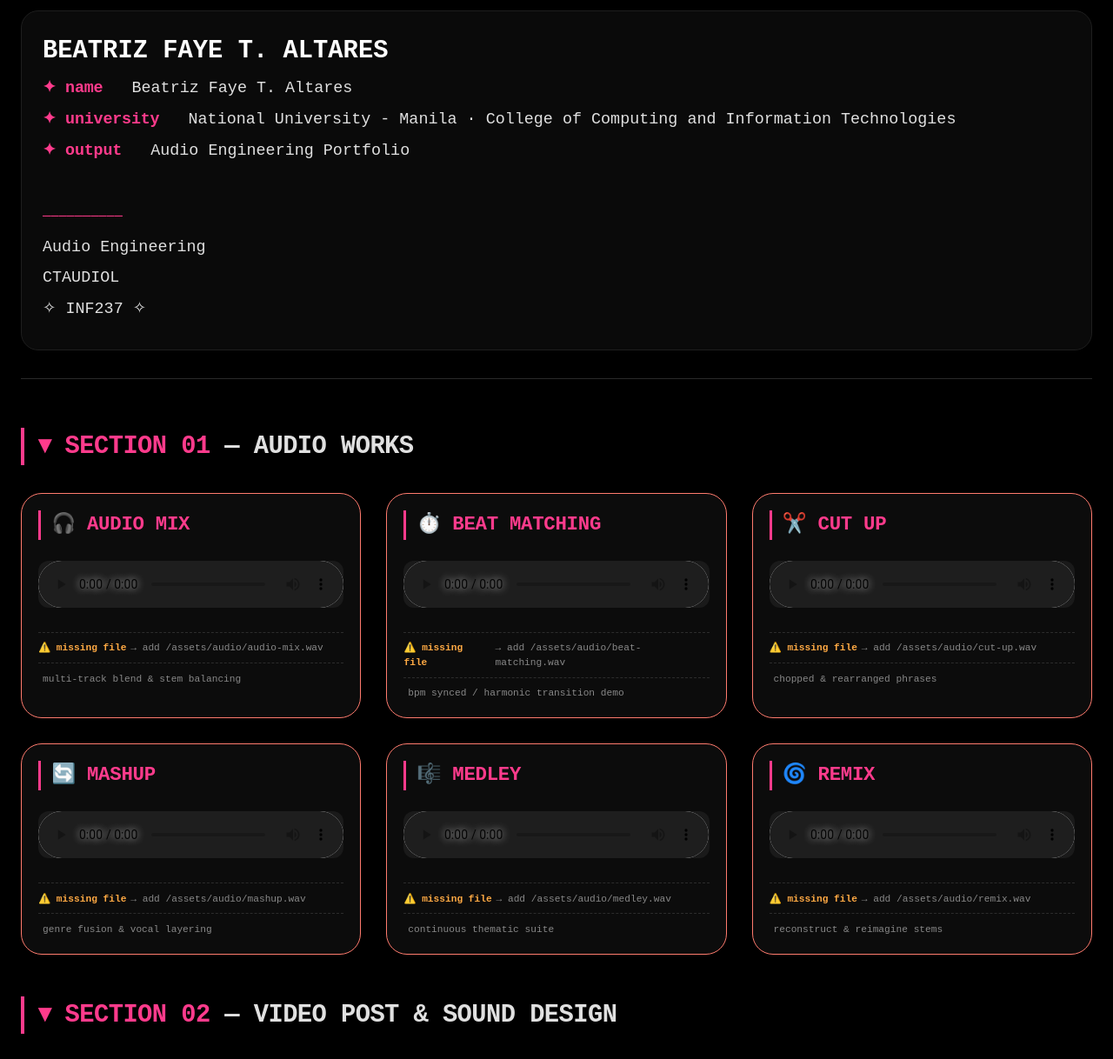
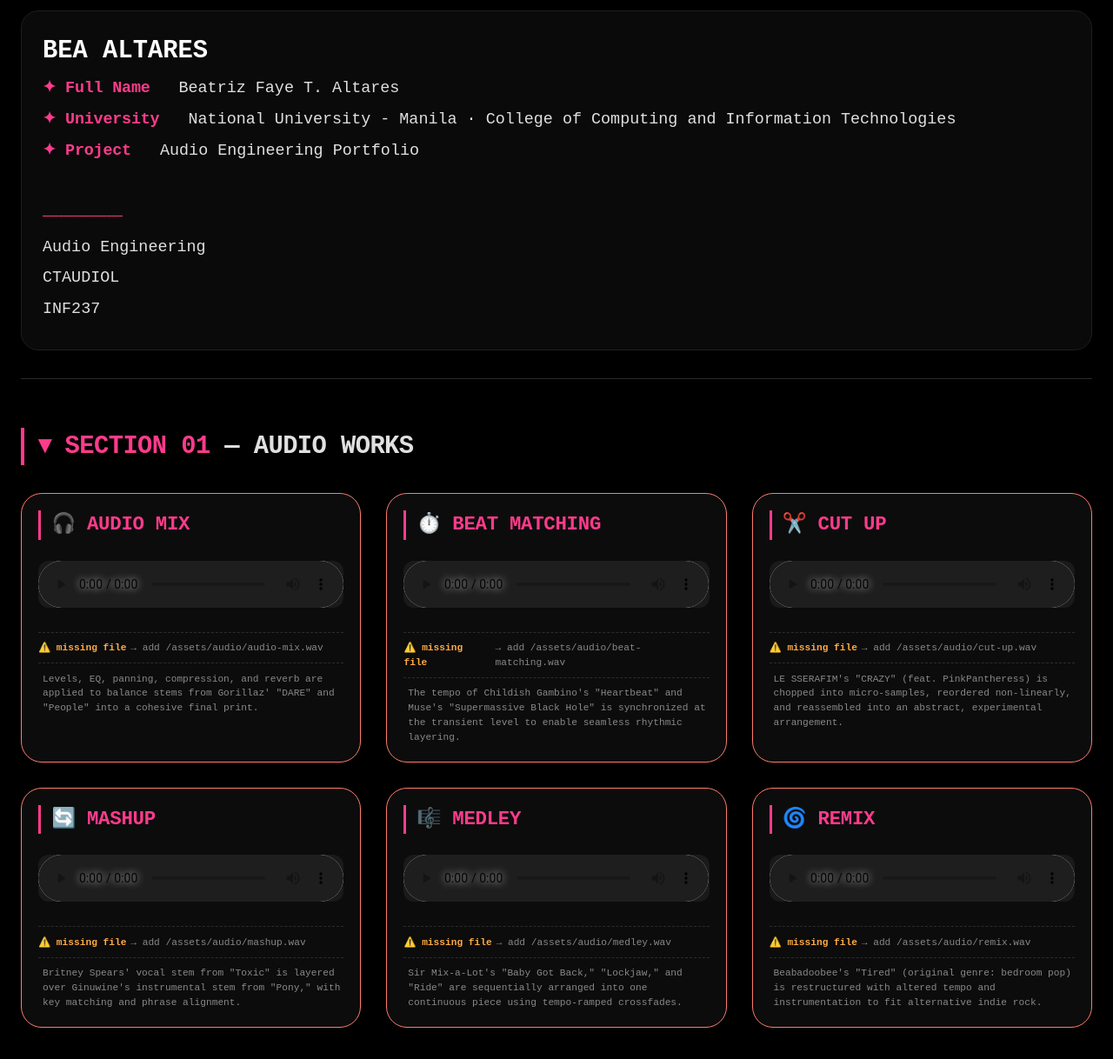
Before and after one commit to yvesntaul/Audio-Engineering-Portfolio, a plain HTML site: page index.html in a window 1280 px wide. Shown: the part 111-1329 px from the top of the page at 87% size. Drawn offline with Linux system fonts and the light colour scheme.

Commit message:
Finalization

```diff
--- a/index.html
+++ b/index.html
@@ -40,7 +40,7 @@
       margin: 0 auto;
     }
 
-    /* ----- PROFILE SECTION (LANDING) ----- */
+    /* ----- PROFILE SECTION ----- */
     .profile-section {
       margin-bottom: 3.5rem;
       padding-bottom: 2rem;
@@ -237,21 +237,21 @@
 <body>
 <div class="container">
 
-  <!-- SECTION 0 : LANDING PAGE / PROFILE -->
+  <!-- SECTION 0 : PROFILE -->
   <section class="profile-section">
-    <h1 class="page-title">◢ AUDIO ENGINEERING PORTFOLIO</h1>
+    <h1 class="page-title">☆ AUDIO ENGINEERING PORTFOLIO</h1>
     <div class="profile-grid">
       <div class="profile-detail">
-        <div class="name-highlight">BEATRIZ FAYE T. ALTARES</div>
-        <p><strong>✦ name</strong> &nbsp; Beatriz Faye T. Altares</p>
-        <p><strong>✦ university</strong> &nbsp; National University - Manila · College of Computing and Information Technologies</p>
-        <p><strong>✦ output</strong> &nbsp; Audio Engineering Portfolio</p>
+        <div class="name-highlight">BEA ALTARES</div>
+        <p><strong>✦ Full Name </strong> &nbsp; Beatriz Faye T. Altares</p>
+        <p><strong>✦ University</strong> &nbsp; National University - Manila · College of Computing and Information Technologies</p>
+        <p><strong>✦ Project</strong> &nbsp; Audio Engineering Portfolio</p>
       </div>
       <div class="profile-detail">
         <p><span class="accent-text">⎯⎯⎯⎯⎯⎯⎯⎯⎯⎯</span></p>
         <p>Audio Engineering</p>
         <p>CTAUDIOL</p>
-        <p>✧ INF237 ✧</p>
+        <p>INF237</p>
       </div>
     </div>
   </section>
@@ -260,7 +260,7 @@
   <div class="section-wrapper">
     <h2 class="section-title"><span>▾ SECTION 01</span> — AUDIO WORKS</h2>
     <div class="audio-grid" id="audioGrid">
-      <!-- 6 audios: mix / beat matching / cut up / mashup / medley / remix -->
+      <!-- 6 audios: audio mix / beat matching / cut up / mashup / medley / remix -->
       <!-- each card uses data attributes, fallback messages via JS, but static paths -->
       <div class="media-card" data-title="Audio Mix">
         <h3>🎧 AUDIO MIX</h3>
@@ -269,7 +269,7 @@
           Your browser does not support audio.
         </audio>
         <div class="file-hint" style="display: none;"><span class="status">⚠️ missing file</span> → add /assets/audio/audio-mix.wav</div>
-        <div class="file-hint"><span class="status"></span> multi‑track blend & stem balancing</div>
+        <div class="file-hint"><span class="status"></span>Levels, EQ, panning, compression, and reverb are applied to balance stems from Gorillaz' "DARE" and "People" into a cohesive final print.</div>
       </div>
 
       <div class="media-card" data-title="Beat Matching">
@@ -278,7 +278,7 @@
           <source src="./assets/audio/beat-matching.wav" type="audio/mpeg">
         </audio>
         <div class="file-hint" style="display: none;"><span class="status">⚠️ missing file</span> → add /assets/audio/beat-matching.wav</div>
-        <div class="file-hint"><span class="status"></span> bpm synced / harmonic transition demo</div>
+        <div class="file-hint"><span class="status"></span>The tempo of Childish Gambino's "Heartbeat" and Muse's "Supermassive Black Hole" is synchronized at the transient level to enable seamless rhythmic layering.</div>
       </div>
 
       <div class="media-card" data-title="Cut Up">
@@ -287,7 +287,7 @@
           <source src="./assets/audio/cut-up.wav" type="audio/mpeg">
         </audio>
         <div class="file-hint" style="display: none;"><span class="status">⚠️ missing file</span> → add /assets/audio/cut-up.wav</div>
-        <div class="file-hint"><span class="status"></span> chopped & rearranged phrases</div>
+        <div class="file-hint"><span class="status"></span>LE SSERAFIM's "CRAZY" (feat. PinkPantheress) is chopped into micro-samples, reordered non-linearly, and reassembled into an abstract, experimental arrangement.</div>
       </div>
 
       <div class="media-card" data-title="Mashup">
@@ -296,7 +296,7 @@
           <source src="./assets/audio/mashup.wav" type="audio/mpeg">
         </audio>
         <div class="file-hint" style="display: none;"><span class="status">⚠️ missing file</span> → add /assets/audio/mashup.wav</div>
-        <div class="file-hint"><span class="status"></span> genre fusion & vocal layering</div>
+        <div class="file-hint"><span class="status"></span>Britney Spears' vocal stem from "Toxic" is layered over Ginuwine's instrumental stem from "Pony," with key matching and phrase alignment.</div>
       </div>
 
       <div class="media-card" data-title="Medley">
@@ -305,7 +305,7 @@
           <source src="./assets/audio/medley.wav" type="audio/mpeg">
         </audio>
         <div class="file-hint" style="display: none;"><span class="status">⚠️ missing file</span> → add /assets/audio/medley.wav</div>
-        <div class="file-hint"><span class="status"></span> continuous thematic suite</div>
+        <div class="file-hint"><span class="status"></span>Sir Mix-a-Lot's "Baby Got Back," "Lockjaw," and "Ride" are sequentially arranged into one continuous piece using tempo-ramped crossfades.</div>
       </div>
 
       <div class="media-card" data-title="Remix">
@@ -314,7 +314,7 @@
           <source src="./assets/audio/remix.wav" type="audio/mpeg">
         </audio>
         <div class="file-hint" style="display: none;"><span class="status">⚠️ missing file</span> → add /assets/audio/remix.wav</div>
-        <div class="file-hint"><span class="status"></span> reconstruct & reimagine stems</div>
+        <div class="file-hint"><span class="status"></span>Beabadoobee's "Tired" (original genre: bedroom pop) is restructured with altered tempo and instrumentation to fit alternative indie rock.</div>
       </div>
     </div>
   </div>
@@ -330,7 +330,7 @@
           Your browser does not support video.
         </video>
         <div class="file-hint" style="display: none;"><span class="status">📁 missing video</span> → add /assets/video/dialogue.mp4</div>
-        <div class="file-hint"><span class="status"></span> dialogue cleanup & atmos integration</div>
+        <div class="file-hint"><span class="status"></span>The rapid-fire conversation from The Amazing World of Gumball episode "The Trap" (characters: Gumball, Darwin, Anais) was dubbed, cleaned, timed, and tone-matched.</div>
       </div>
 
       <div class="media-card">
@@ -339,7 +339,7 @@
           <source src="./assets/video/dubbing.mp4" type="video/mp4">
         </video>
         <div class="file-hint" style="display: none;"><span class="status">📁 missing video</span> → add /assets/video/dubbing.mp4</div>
-        <div class="file-hint"><span class="status"></span> lip-sync, re‑voicing, language adaptation</div>
+        <div class="file-hint"><span class="status"></span> Regina George's lines from Mean Girls (2004) are translated and re-recorded to Filipino.</div>
       </div>
 
       <div class="media-card">
@@ -348,7 +348,7 @@
           <source src="./assets/video/foley.mp4" type="video/mp4">
         </video>
         <div class="file-hint" style="display: none;"><span class="status">📁 missing video</span> → add /assets/video/foley.mp4</div>
-        <div class="file-hint"><span class="status"></span> footsteps, cloth, props & real‑time recording</div>
+        <div class="file-hint"><span class="status"></span>Wooden, metal, and plastic household items are performed live to The Pink Panther episode "The Pink Blueprint" and synced to picture.</div>
       </div>
     </div>
   </div>
@@ -358,12 +358,12 @@
     <h2 class="section-title"><span>▾ SECTION 03</span> — MASTERPIECE</h2>
     <div class="masterpiece-container">
       <div class="media-card" style="background: transparent; border: none; box-shadow: none; padding: 0;">
-        <h3 style="font-size: 1.8rem; border-left: 4px solid #ff3b8c;">🏆 MASTERPIECE: THE SOUND OF MY SOUL</h3>
+        <h3 style="font-size: 1.8rem; border-left: 4px solid #ff3b8c;">🪷 THE SOUND OF MY SOUL</h3>
         <audio controls preload="metadata" style="margin-top: 1rem;" onerror="this.nextElementSibling.style.display='flex'">
           <source src="./assets/audio/masterpiece.wav" type="audio/mpeg">
         </audio>
         <div class="file-hint" style="display: none;"><span class="status">⚠️ missing file</span> → add /assets/audio/masterpiece.wav to experience full production</div>
-        <div class="file-hint"><span class="status"></span> compositional magnum opus : immersive mastering, spatial audio, intricate sound design</div>
+        <div class="file-hint"><span class="status"></span>An original instrumental autobiography constantly breathes between sparse, intimate textures through gradual dynamic layering and climactic bursts of catharsis.</div>
       </div>
     </div>
   </div>
```
